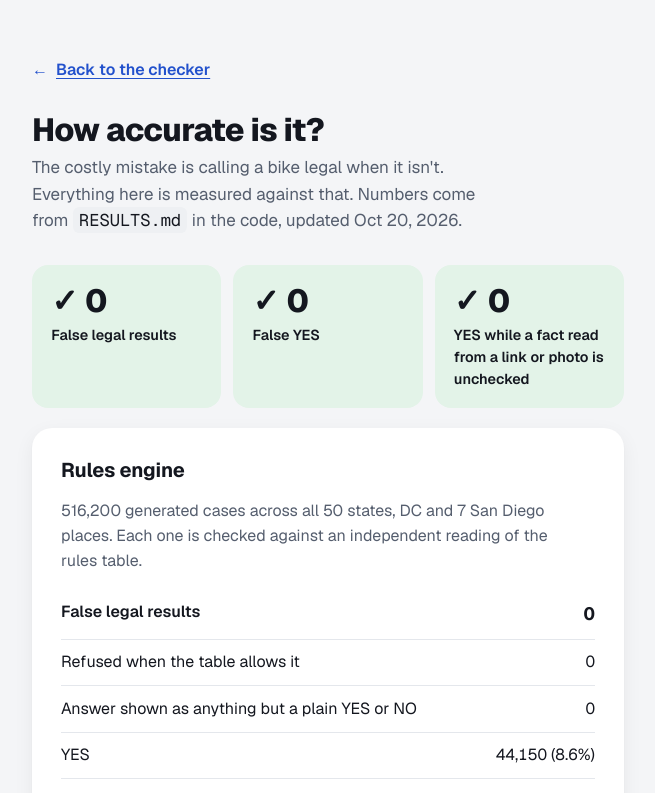
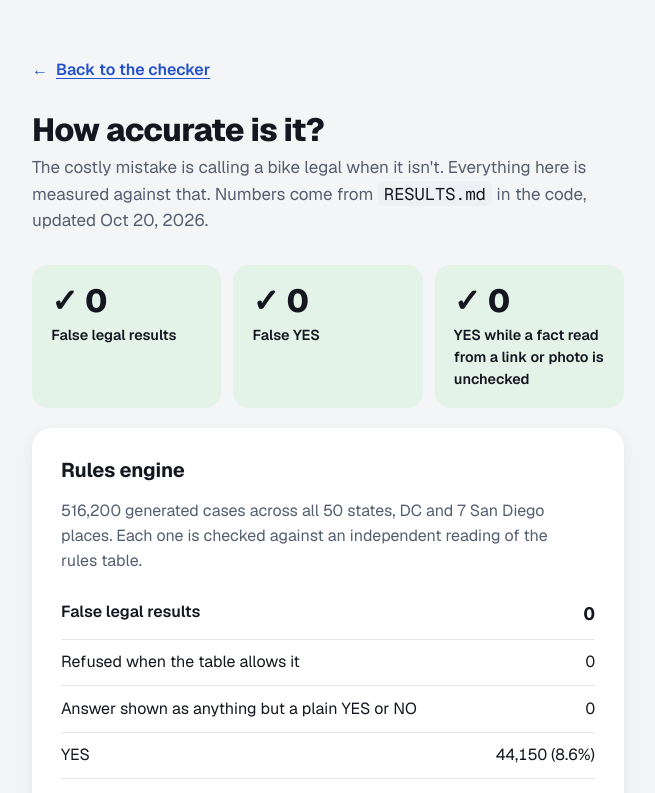
Before and after one commit to Arnav66692/is-it-an-ebike, a Next.js app: page /accuracy in a window 1280 px wide. Shown: the top 793 px of the page, without its empty margins (312-967 px from the left). Built offline with nearby package versions, Linux system fonts and the light colour scheme.

Commit message:
fix: the big answer line fills its lines, sources sit apart, and the flyer's address keeps its size while it loads

```diff
--- a/app/globals.css
+++ b/app/globals.css
@@ -105,10 +105,13 @@ h1,
 h2,
 h3,
 h4,
-.bl-reason,
-.flyer-line,
-.tagline {
+.flyer-line {
   text-wrap: balance;
+}
+
+/* The big line under YES or NO fills its lines and never leaves one word alone on the last. */
+.bl-reason {
+  text-wrap: pretty;
 }
 
 :focus-visible {
@@ -1193,7 +1196,7 @@ div.fact-group.fact-grid {
    least 44 px tall, then its date. */
 .sources {
   display: grid;
-  gap: 0.35rem;
+  gap: 0.75rem;
 }
 
 .source {
@@ -1223,7 +1226,6 @@ a.source-link {
 
 .source-date {
   color: var(--muted);
-  font-size: 0.9375rem;
 }
 
 
@@ -1352,6 +1354,12 @@ a.source-link {
   overflow-wrap: anywhere;
 }
 
+/* The address before it is known, in the loading frame, at the size it will have. */
+.url-pill[data-empty="true"] {
+  min-width: 10rem;
+  min-height: 2.45rem;
+}
+
 /* ---------- Motion and print ---------- */
 
 @media (prefers-reduced-motion: reduce) {
```
Also changed, not shown: 1 other file (tests, documents, lock files or other folders).
